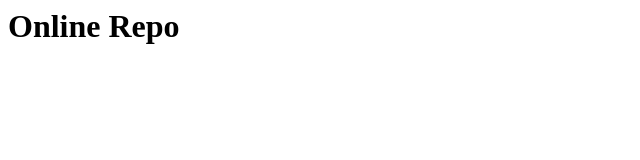
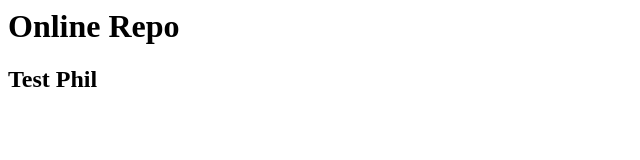
Before and after one commit to plarrat/Test-BAD-22.1, a plain HTML site: page index.html in a window 1280 px wide. Shown: the whole page, without its empty margins (0-640 px from the left). Drawn offline with Linux system fonts and the light colour scheme.

Commit message:
titre h2

```diff
--- a/index.html
+++ b/index.html
@@ -5,5 +5,6 @@
     </head>
     <body>
         <h1>Online Repo</h1>
+        <h2>Test Phil</h2>
     </body>
 </html>
```
